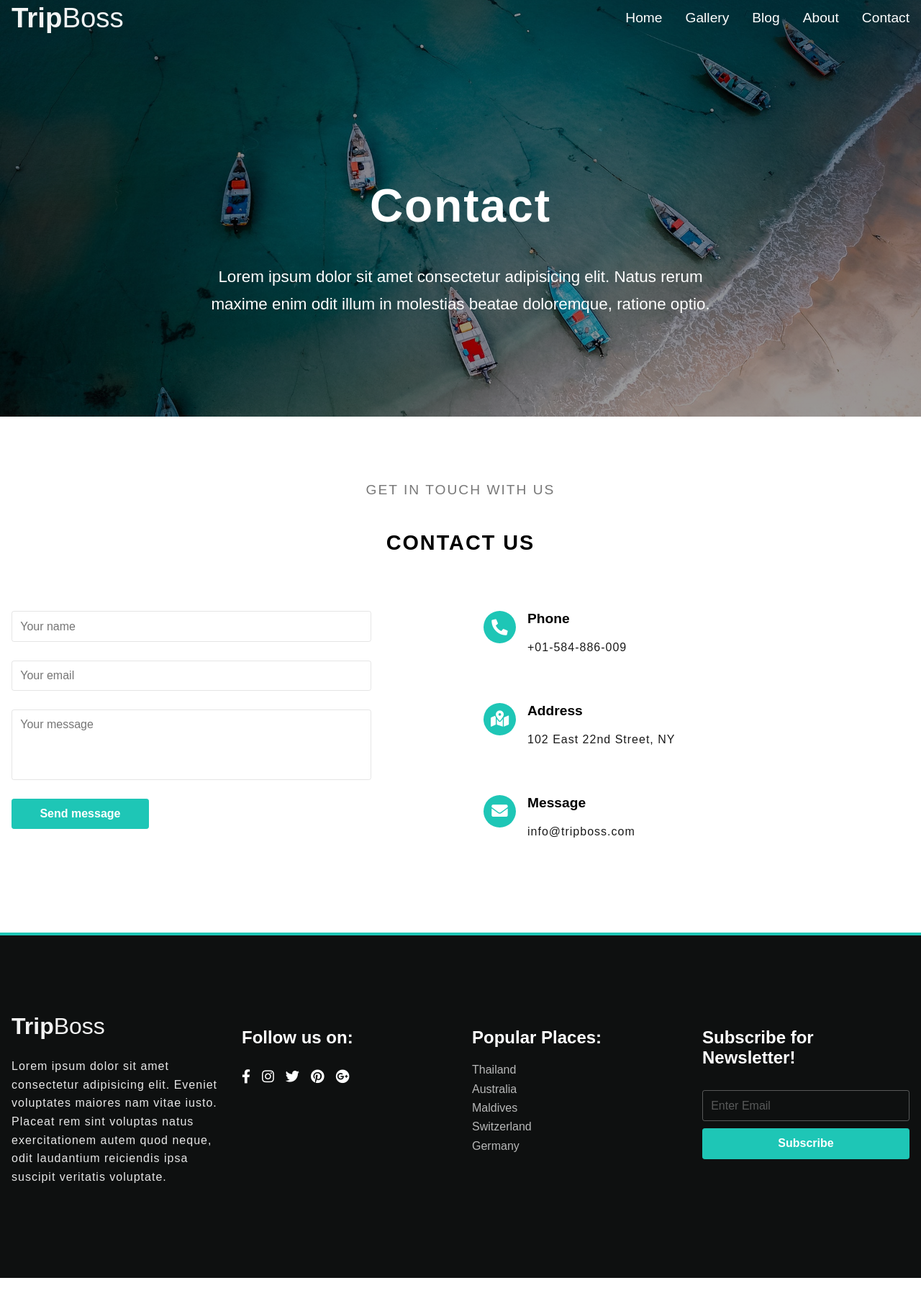
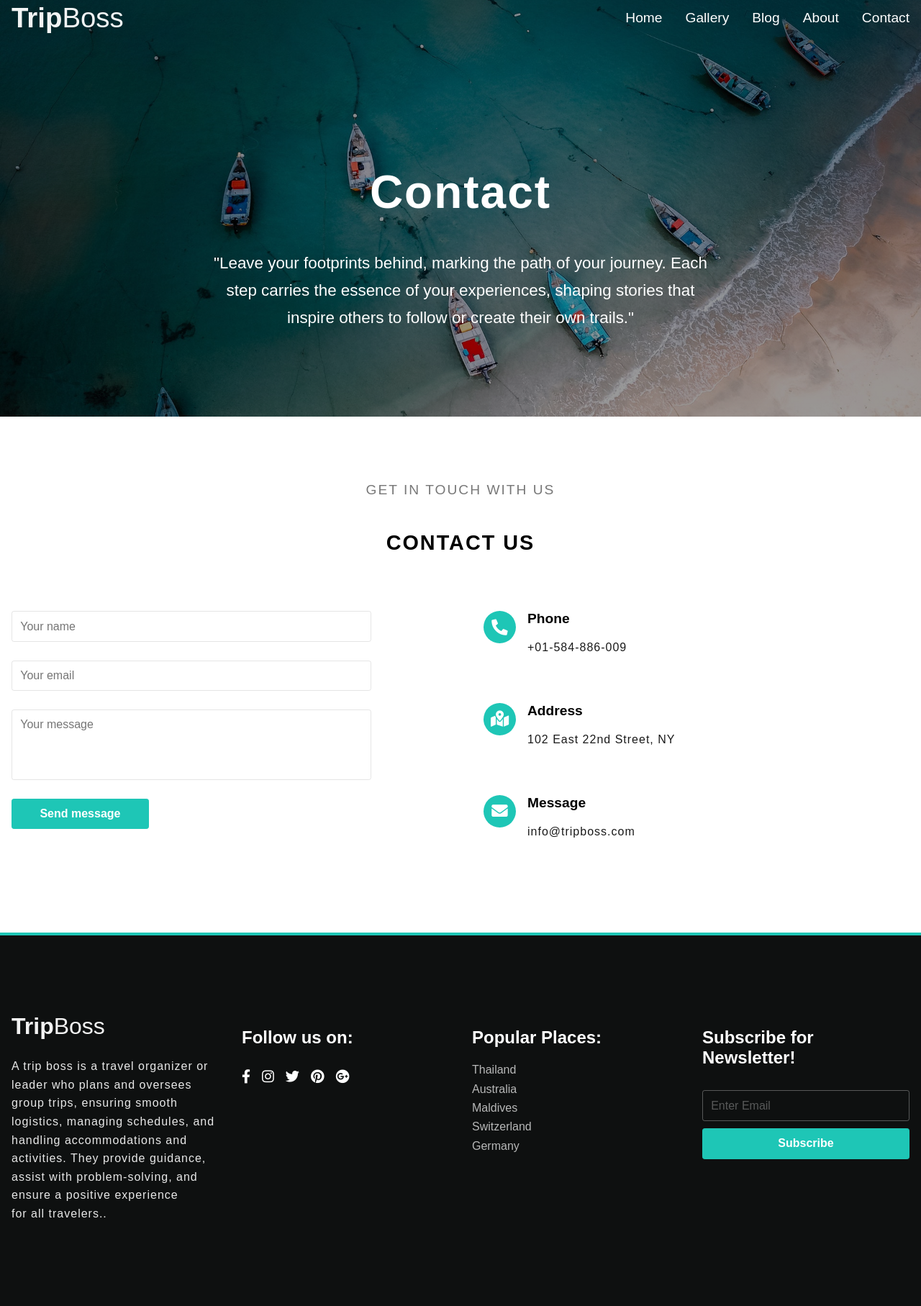
Before and after one commit to Abishek-sk46/createthon, a plain HTML site: page contact.html in a window 1280 px wide. Shown: the part 13-1828 px from the top of the page at 72% size. Before the commit the page ends 1789 px from the top, so only its background shows below. Drawn offline with Linux system fonts and the light colour scheme; a web font is replaced by a local one.

Commit message:
changes in contact file

```diff
--- a/contact.html
+++ b/contact.html
@@ -59,7 +59,7 @@
             <div class = "container">
                 <div class = "header-title">
                     <h1>Contact</h1>
-                    <p>Lorem ipsum dolor sit amet consectetur adipisicing elit. Natus rerum maxime enim odit illum in molestias beatae doloremque, ratione optio.</p>
+                    <p>"Leave your footprints behind, marking the path of your journey. Each step carries the essence of your experiences, shaping stories that inspire others to follow or create their own trails."</p>
                 </div>
             </div>
         </header>
@@ -124,7 +124,7 @@
                     <a href = "index.html" class = "site-brand">
                         Trip<span>Boss</span>
                     </a>
-                    <p class = "text">Lorem ipsum dolor sit amet consectetur adipisicing elit. Eveniet voluptates maiores nam vitae iusto. Placeat rem sint voluptas natus exercitationem autem quod neque, odit laudantium reiciendis ipsa suscipit veritatis voluptate.</p>
+                    <p class = "text">A trip boss is a travel organizer or leader who plans and oversees group trips, ensuring smooth logistics, managing schedules, and handling accommodations and activities. They provide guidance, assist with problem-solving, and ensure a positive experience for all travelers..</p>
                 </div>
 
                 <div class = "footer-item">
```
